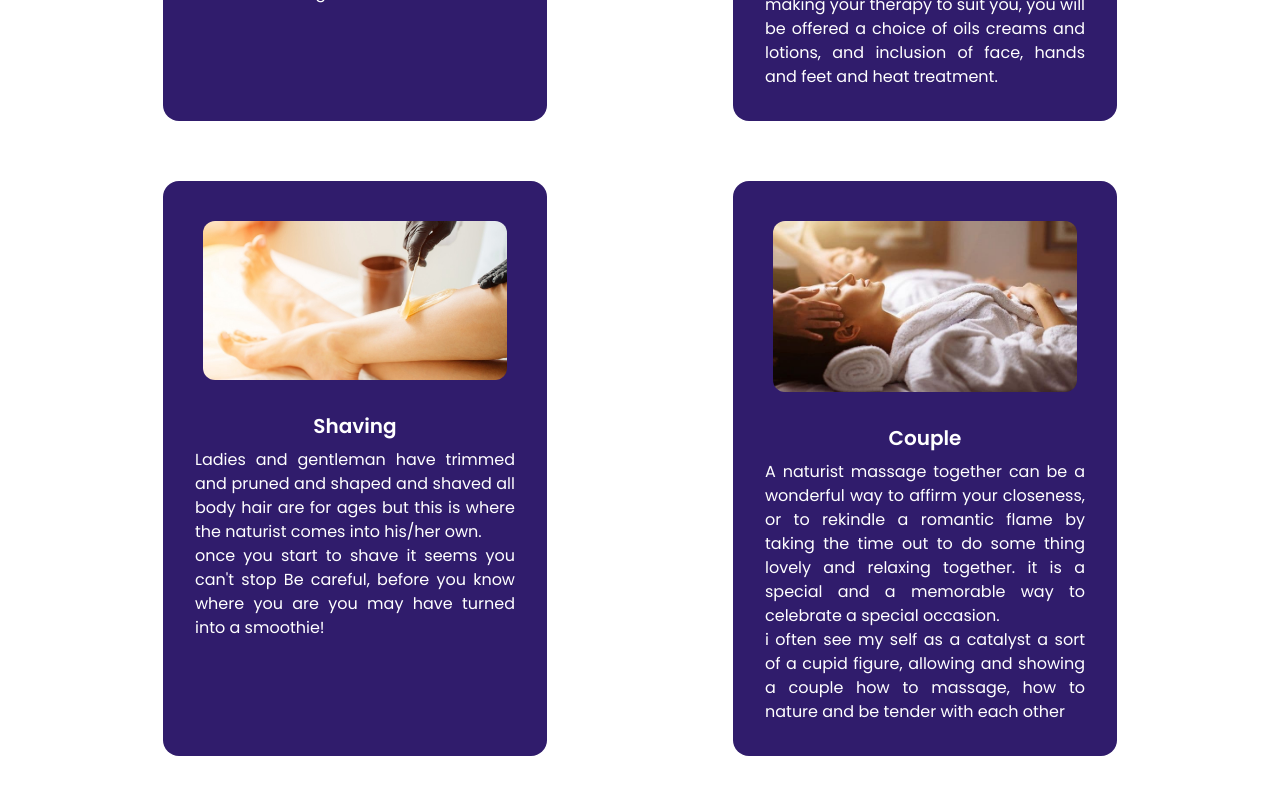
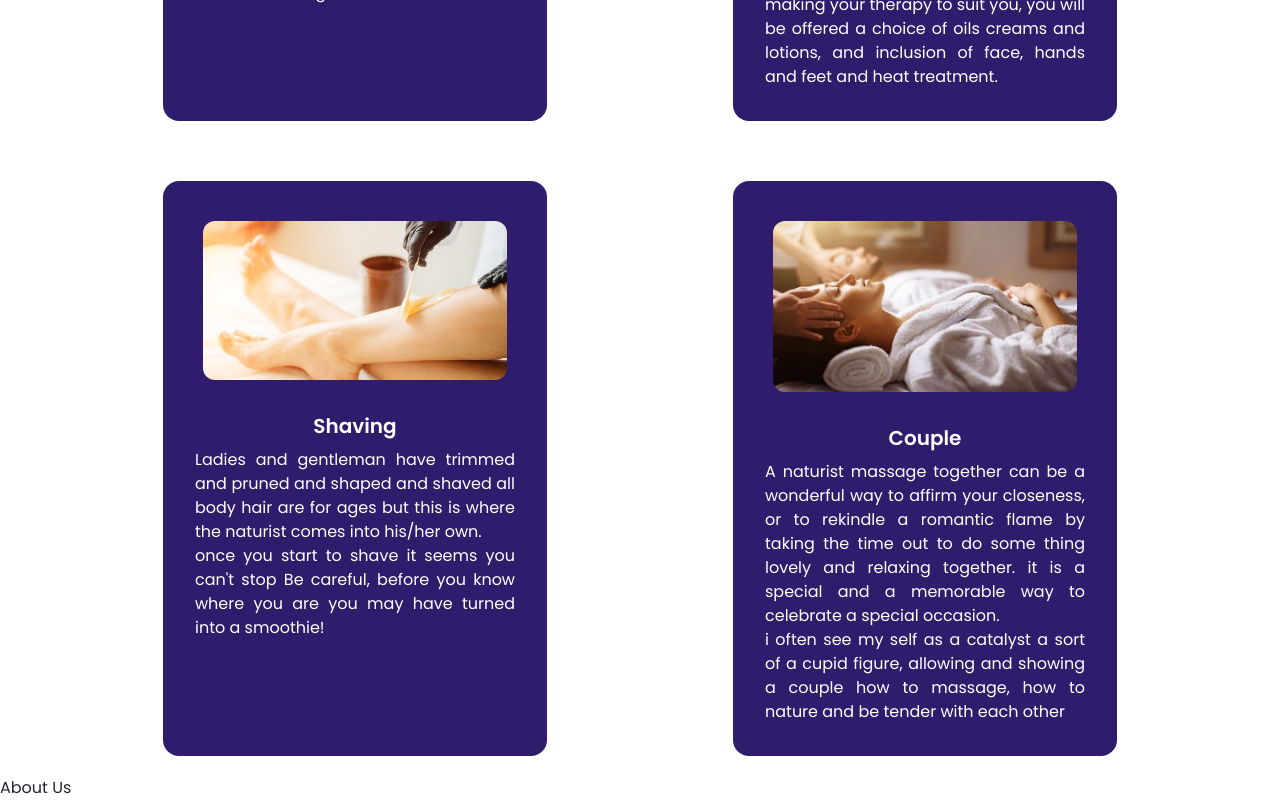
Before and after one commit to YSanj98/serene-naturist-re-design, a React (Vite) app: page / in a window 1280 px wide. Shown: the part 1930-2730 px from the top of the page. Before the commit the page ends 2706 px from the top, so only its background shows below. Built offline with nearby package versions, Linux system fonts and the light colour scheme; a web font is replaced by a local one.

Commit message:
aboutUs component

```diff
--- a/src/App.tsx
+++ b/src/App.tsx
@@ -3,6 +3,7 @@ import { SelectedPage } from '@/shared/types';
 import Navbar from './components/Navbar';
 import Home from './components/Home';
 import Service from './components/Services';
+import AboutUs from './components/About us';
 
 
 function App() {
@@ -31,6 +32,7 @@ function App() {
       />
       <Home setSelectedPage={setSelectedPage} />
       <Service setSelectedPage={setSelectedPage} />
+      <AboutUs setSelectedPage={setSelectedPage} />
     </div>
   );
 }
```
